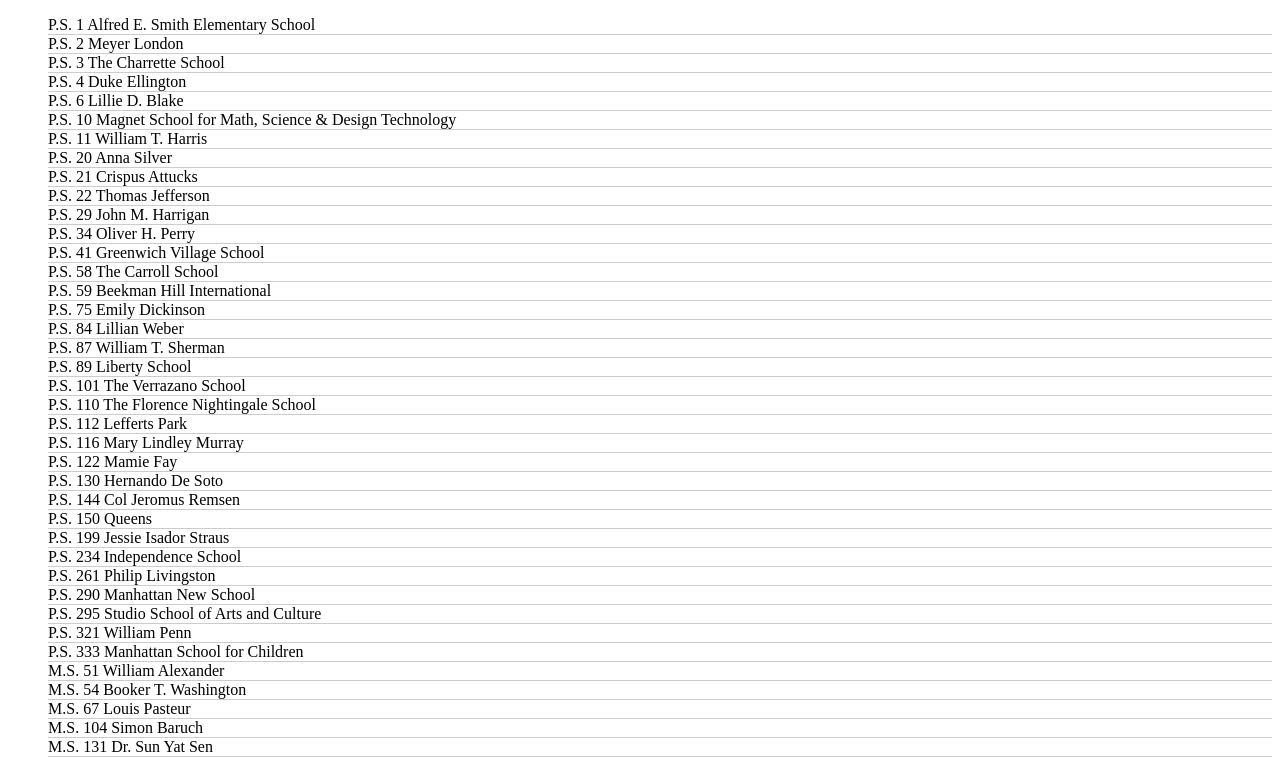
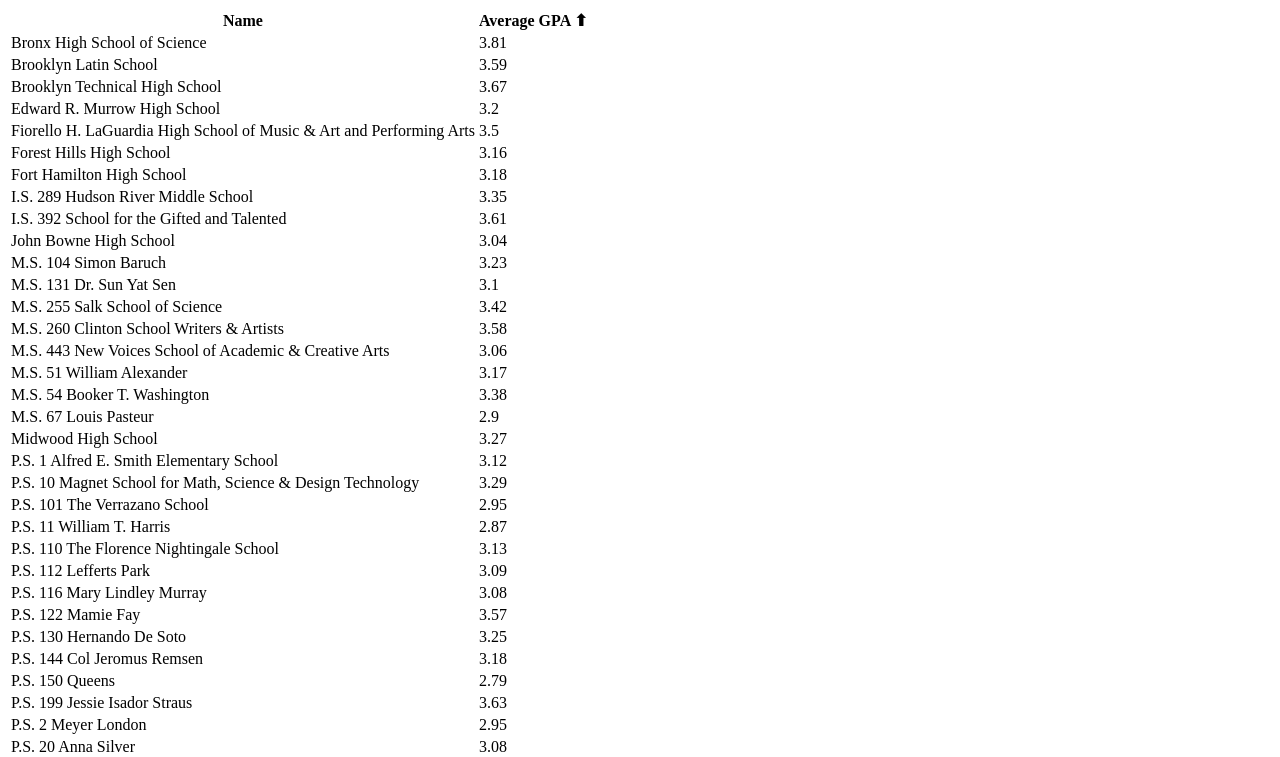
Before and after one commit to LakpaSherpa123/school-app, a React (Vite) app: page / in a window 1280 px wide. Shown: the top 757 px of the page. Built offline with nearby package versions, Linux system fonts and the light colour scheme.

Commit message:
Changed school item to table row, added sorting to school list, changed representation to a table

```diff
--- a/src/components/school-item.tsx
+++ b/src/components/school-item.tsx
@@ -8,6 +8,11 @@ type SchoolItemProps = {
 
 export const SchoolItem = ({school} : SchoolItemProps) => {
 
-   return <li className='school-item'> {school.name} </li>
-
+   return (
+    <tr>
+        <td>{school.name}</td>
+        <td>{school.average_student_gpa}</td>
+    </tr>
+//    <li className='school-item'> {school.name} </li>
+   )
 }
--- a/src/components/school-list.tsx
+++ b/src/components/school-list.tsx
@@ -1,29 +1,65 @@
 import React, { useEffect, useState } from 'react'
-import {SchoolData} from '../types/school-data'
+import { SchoolData } from '../types/school-data'
 import { SchoolItem } from './school-item'
 
 
-const fetchData = async () :Promise <SchoolData[]>=> {
-    const response  = await fetch('/data/schools.json')
+const fetchData = async (): Promise<SchoolData[]> => {
+    const response = await fetch('/data/schools.json')
     const json = await response.json()
 
     return json
 }
 
-export const SchoolList = () => {
+export const useSchoolData = () => {
+
+    const [sortColumn, setSortColumn] = useState<keyof SchoolData>('name')
+    const [ascending, setAscending] = useState<boolean>(true)
     const [schools, setSchools] = useState<SchoolData[]>([])
 
     useEffect(() => {
         fetchData().then(setSchools)
     }, [])                              // [] empty array - makes it run only 1 time, otherwise will run indefinitely
 
+    schools.sort((a, b) => {
+        if (a[sortColumn] < b[sortColumn]) {
+            return ascending ? -1 : 1
+        } else if (a[sortColumn] > b[sortColumn]) {
+            return ascending ? 1 : -1
+        }
+
+        return 0
+    })
+
+
+    return { schools, setSortColumn, setAscending, ascending }
+}
+
+export const SchoolList = () => {
+
+
+    const { schools, setSortColumn, setAscending, ascending } = useSchoolData()
+
+
 
     return (
-        <ol>
-               {schools.map(school => (
-                <SchoolItem school = {school} />
-               ))}
-        </ol>
+
+        <table>
+            <thead>
+                <tr>
+                    <th>Name</th>
+                    <th onClick={() => {
+                        setSortColumn('average_student_gpa')
+                        setAscending(!ascending)
+                    }}>Average GPA {ascending ? '⬆':'⬇'}</th>
+                </tr>
+            </thead>
+            <tbody>
+                {schools.map(school => (
+                    <SchoolItem school={school} />
+                ))}
+            </tbody>
+        </table>
+
     )
 
 }
--- a/src/index.tsx
+++ b/src/index.tsx
@@ -1,11 +1,11 @@
 import React from 'react'
 import {App} from './app'
 
-//@ts-expect-error
-import { createRoot } from 'react-dom'    //connects react to the webpage with DOM
+
+import { createRoot } from 'react-dom/client'    //connects react to the webpage with DOM
 
 const root = createRoot(
-    document.getElementById('root')     // creates a component
+    document.getElementById('root')!     // creates a component
 )
 
 root.render(<App />)                    //render the component
```
